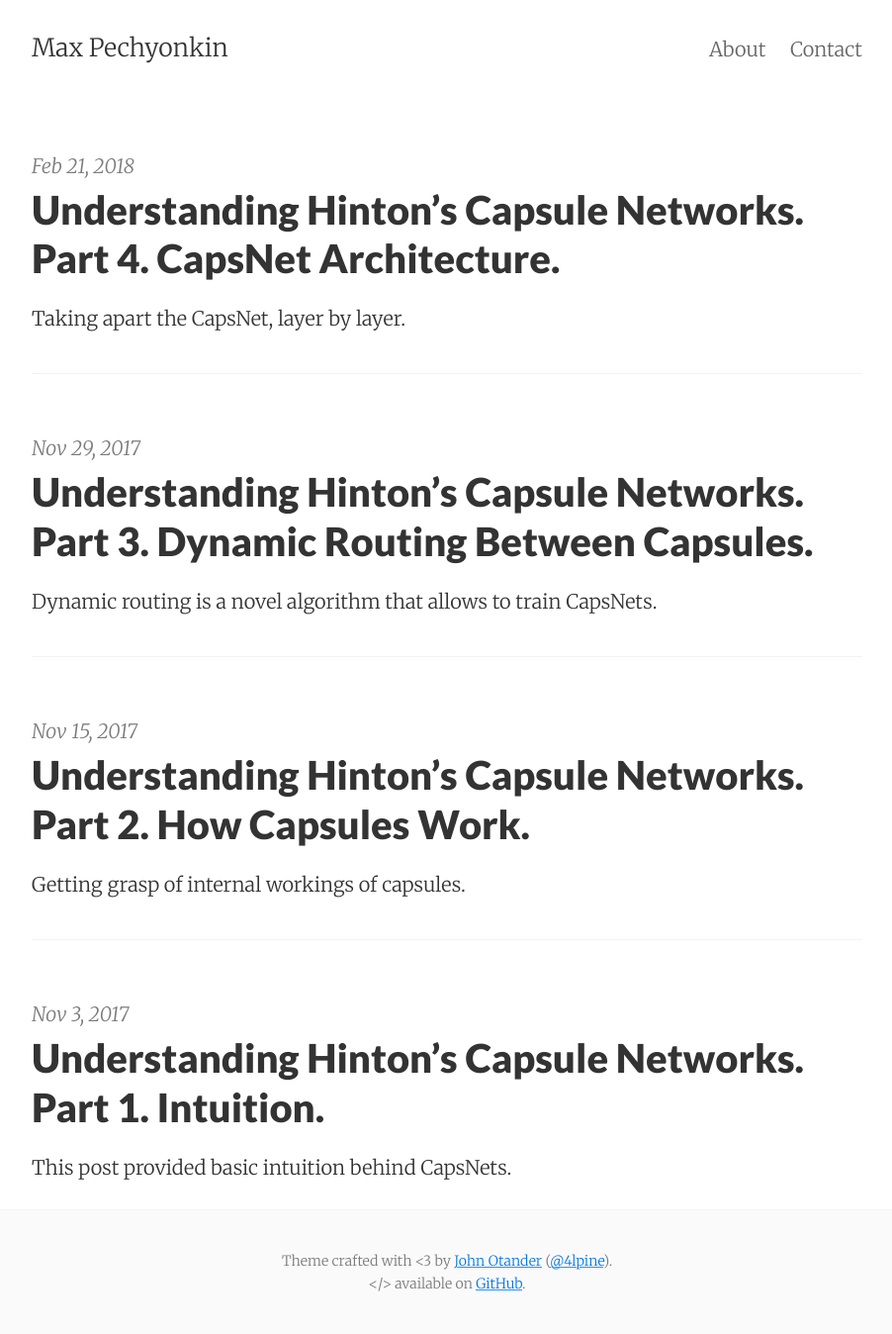
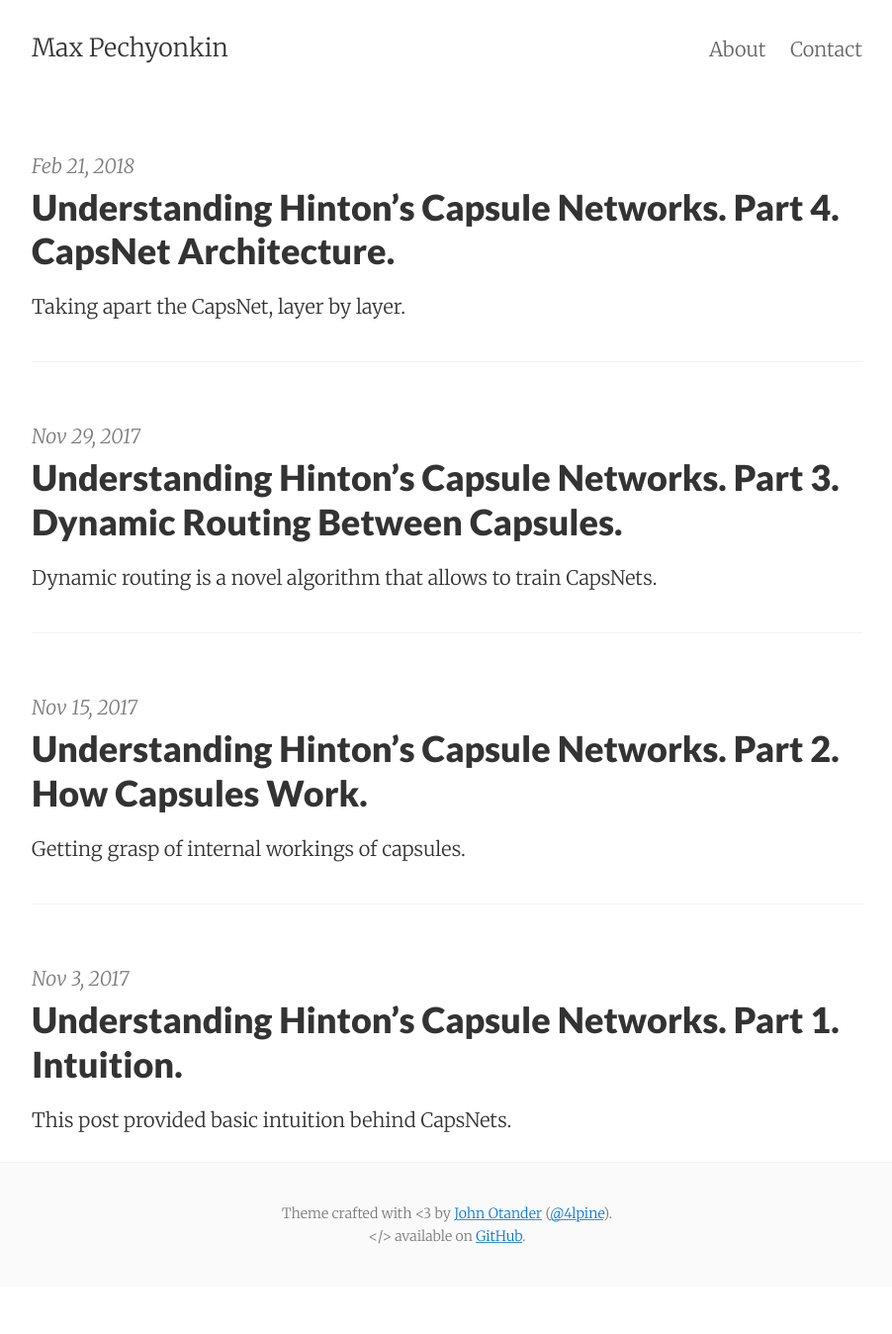
Before and after one commit to pechyonkin/pechyonkin.github.io, a Jekyll site: the page built from index.html, in a window 1280 px wide. Shown: the whole page at 99% size, without its empty margins (188-1090 px from the left). Built offline with Jekyll 4.4.1, drawn with Linux system fonts in a browser that asks for light colours; the list of posts is cut into pages by our own code; after the commit the page ends 1300 px from its top, so only the background shows below that.

Commit message:
reduce font size further

```diff
--- a/_sass/_variables.scss
+++ b/_sass/_variables.scss
@@ -7,7 +7,7 @@ $heading-font-family: 'Lato', 'Helvetica Neue', Helvetica, sans-serif !default;
 $heading-font-weight: 900 !default;
 $heading-line-height: 1.25 !default;
 $monospace-font-family: 'Source Code Pro', Consolas, monospace !default;
-$h1: 1.998rem !default;
+$h1: 1.798rem !default;
 $h2: 1.5rem !default;
 $h3: 1.25rem !default;
 $h4: 1rem !default;
```
